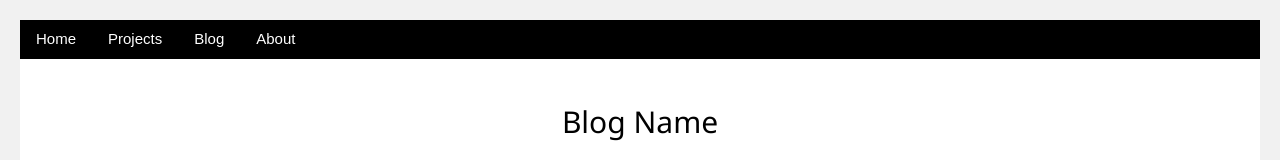
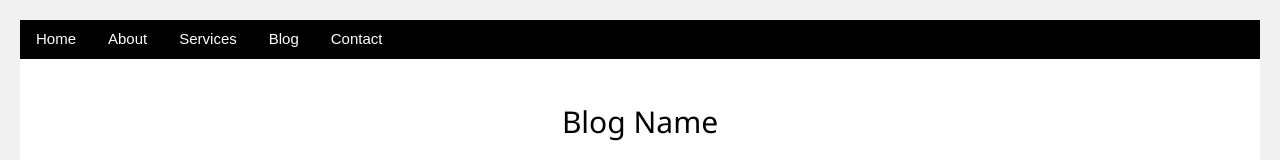
Before and after one commit to bengartmann/poolsingrapevine, a plain HTML site: page blog.html in a window 1280 px wide. Shown: the top 160 px of the page. Drawn offline with nearby package versions, Linux system fonts and the light colour scheme.

Commit message:
Update blog.html

```diff
--- a/blog.html
+++ b/blog.html
@@ -87,9 +87,10 @@ body {
   <!-- Navigation -->
   <nav class="w3-bar w3-black">
     <a href="/" class="w3-button w3-bar-item">Home</a>
-    <a href="/projects" class="w3-button w3-bar-item">Projects</a>
+    <a href="/about" class="w3-button w3-bar-item">About</a>
+    <a href="/services" class="w3-button w3-bar-item">Services</a>
     <a href="/blog" class="w3-button w3-bar-item">Blog</a>
-    <a href="/about" class="w3-button w3-bar-item">About</a>
+    <a href="/contact" class="w3-button w3-bar-item">Contact</a>
   </nav>
 
 
```
